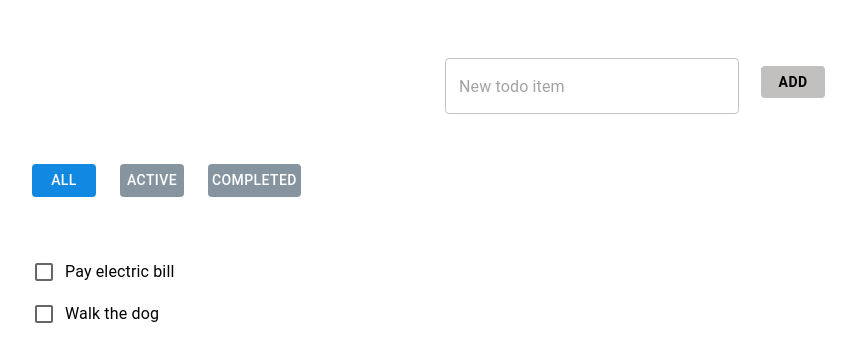
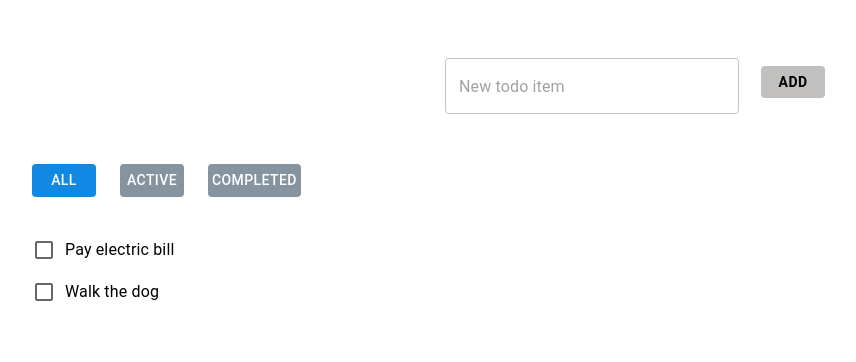
Before and after one commit to samtoken4/synaptiq-full-stack-challenge-main, a React (Create React App) app in the folder frontend/: page / in a window 1280 px wide. Shown: the top 362 px of the page, without its empty margins (4-860 px from the left). Built offline with nearby package versions, Linux system fonts and the light colour scheme.

Commit message:
update style

```diff
--- a/frontend/src/components/TodoList/TodoList.tsx
+++ b/frontend/src/components/TodoList/TodoList.tsx
@@ -122,15 +122,16 @@ const TodoList = () => {
         setTodosList({ ...todosList, [parsedItemId]: { ...todosList[parsedItemId], completed: !listItemCompleted } });
     };
 
-    const renderTodosList = () => (<>
-        {currentTodoList?.length ?
+    const renderTodosList = () => (
+    <>
+        {currentTodoList?.length
+            ?
             <div style={{
                 display: 'flex',
                 flexDirection: 'column',
                 textAlign: 'left',
-                padding: '22px 38px'
+                padding: '0px 38px'
             }}>
-
                 {currentTodoList.map(([itmId, todoItem]) => {
                     const parsedItemId = parseInt(itmId);
 
@@ -142,10 +143,10 @@ const TodoList = () => {
                             handleOnChange={handleCheckBoxChange}
                         />
                     </div>
-                })
-                }
+                })}
             </div>
-            : renderNoItemsMessage(filter)}
+            :
+            renderNoItemsMessage(filter)}
     </>);
 
     const renderForm = () => (
--- a/frontend/src/components/TodoList/TodoListItem.tsx
+++ b/frontend/src/components/TodoList/TodoListItem.tsx
@@ -1,5 +1,5 @@
 
-import { Box, Checkbox, FormControlLabel } from "@mui/material";
+import { Checkbox, FormControlLabel } from "@mui/material";
 
 interface TodoListItemProps {
     listItemCompleted: boolean;
```
